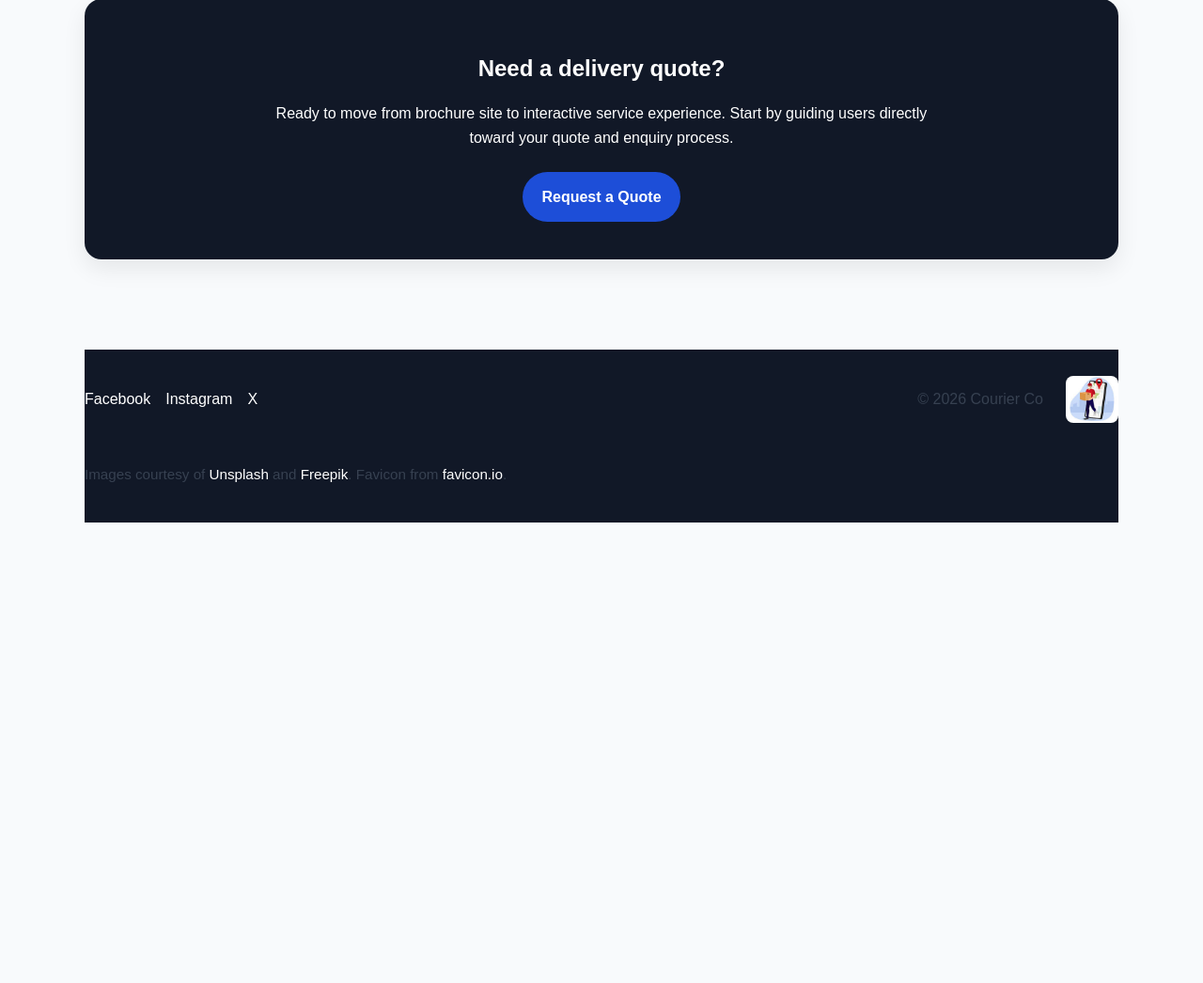
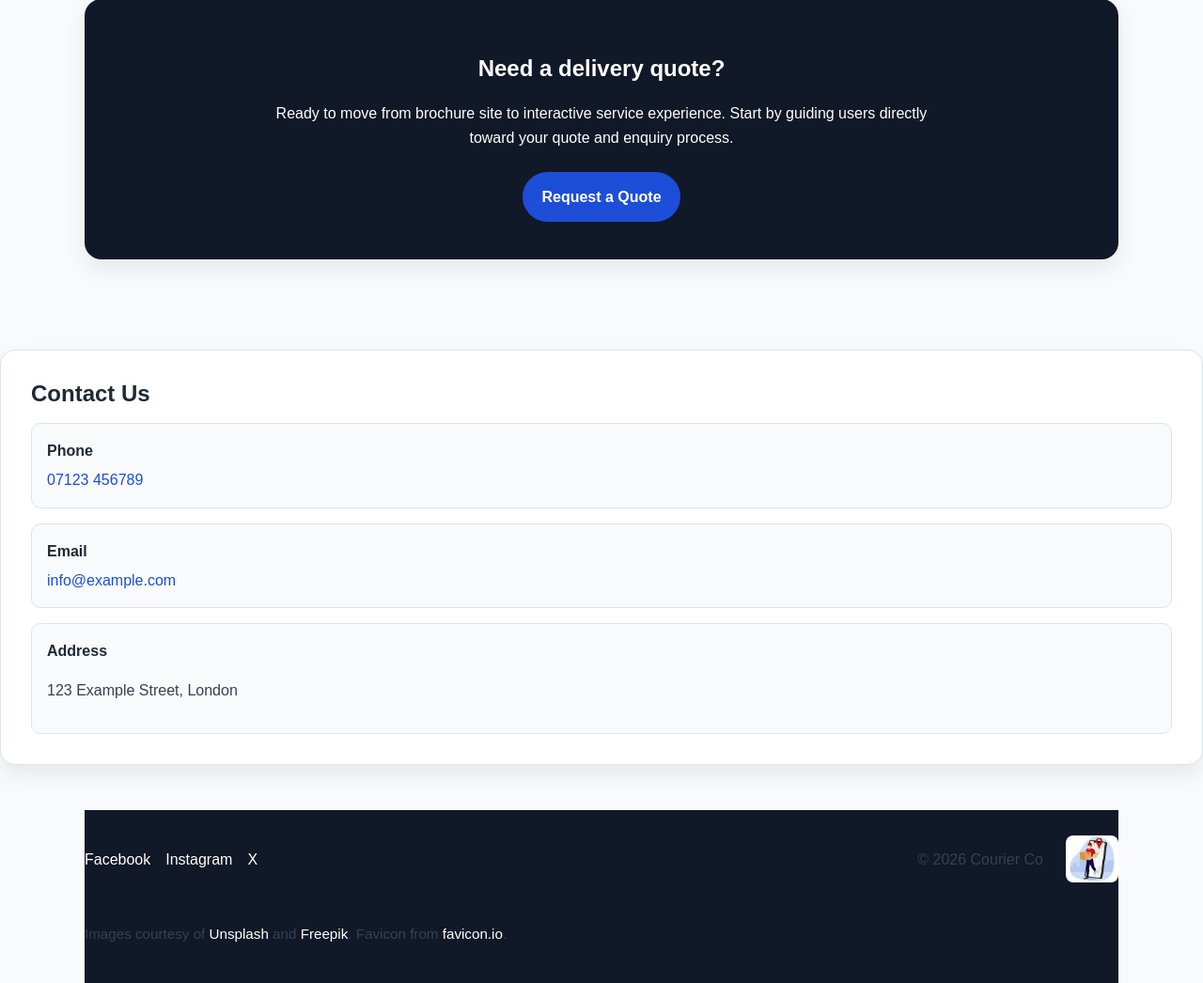
Before and after one commit to Reme65/courier-co, a Node server app: page / in a window 1280 px wide. Shown: the part 1726-2772 px from the top of the page at 94% size. Before the commit the page ends 2282 px from the top, so only its background shows below. Run offline with Node 20, Linux system fonts and the light colour scheme.

Commit message:
Add contact section styling

```diff
--- a/public/css/styles.css
+++ b/public/css/styles.css
@@ -637,6 +637,49 @@ textarea[aria-invalid="true"] {
 .about-content h2:first-child {
   margin-top: 0;
 }
+
+/* Contact section */
+
+.contact-section {
+  background: var(--white);
+  padding: 2rem;
+  border-radius: 16px;
+  border: 1px solid var(--border);
+  box-shadow: var(--shadow);
+  margin-bottom: 3rem;
+}
+
+.contact-section h2 {
+  margin-top: 0;
+  margin-bottom: 1rem;
+}
+
+.contact-details {
+  display: grid;
+  gap: 1rem;
+}
+
+.contact-item {
+  padding: 1rem;
+  background: var(--light);
+  border-radius: 10px;
+  border: 1px solid var(--border);
+}
+
+.contact-item strong {
+  display: block;
+  margin-bottom: 0.35rem;
+  color: var(--dark);
+}
+
+.contact-item a {
+  color: var(--primary);
+  text-decoration: none;
+}
+
+.contact-item a:hover {
+  text-decoration: underline;
+}
 .enquiry-summary {
   margin-top: 2rem;
   text-align: left;
--- a/views/index.ejs
+++ b/views/index.ejs
@@ -137,6 +137,29 @@
         </section>
     </main>
 
+    <section class="contact-section">
+  <h2>Contact Us</h2>
+
+  <div class="contact-details">
+
+    <div class="contact-item">
+      <strong>Phone</strong>
+      <a href="tel:07123456789">07123 456789</a>
+    </div>
+
+    <div class="contact-item">
+      <strong>Email</strong>
+      <a href="mailto:info@example.com">info@example.com</a>
+    </div>
+
+    <div class="contact-item">
+      <strong>Address</strong>
+      <p>123 Example Street, London</p>
+    </div>
+
+  </div>
+</section>
+
     <footer class="site-footer">
         <div class="footer-left">
             <a href="https://www.facebook.com/" target="_blank" rel="noopener noreferrer">Facebook</a>
```
